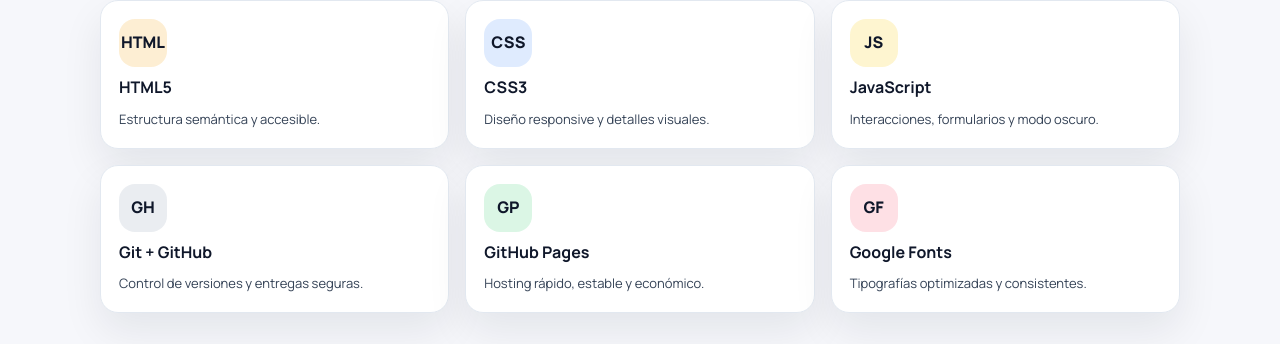
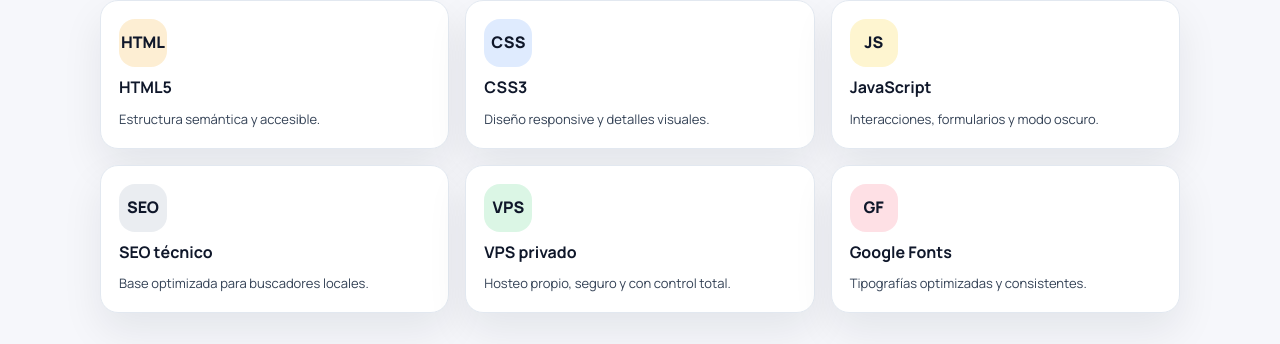
Before and after one commit to iM1GU1/im1gu1.github.io, a plain HTML site: page index.html in a window 1280 px wide. Shown: the part 1190-1534 px from the top of the page. Drawn offline with Linux system fonts and the light colour scheme.

Commit message:
Actualiza stack de hosting

```diff
--- a/index.html
+++ b/index.html
@@ -477,14 +477,14 @@
             <p>Interacciones, formularios y modo oscuro.</p>
           </div>
           <div class="card tech-card reveal" style="--delay:.2s">
-            <div class="tech-icon" style="--tech-bg:rgba(148,163,184,.2)">GH</div>
-            <h3>Git + GitHub</h3>
-            <p>Control de versiones y entregas seguras.</p>
+            <div class="tech-icon" style="--tech-bg:rgba(148,163,184,.2)">SEO</div>
+            <h3>SEO técnico</h3>
+            <p>Base optimizada para buscadores locales.</p>
           </div>
           <div class="card tech-card reveal" style="--delay:.25s">
-            <div class="tech-icon" style="--tech-bg:rgba(34,197,94,.16)">GP</div>
-            <h3>GitHub Pages</h3>
-            <p>Hosting rápido, estable y económico.</p>
+            <div class="tech-icon" style="--tech-bg:rgba(34,197,94,.16)">VPS</div>
+            <h3>VPS privado</h3>
+            <p>Hosteo propio, seguro y con control total.</p>
           </div>
           <div class="card tech-card reveal" style="--delay:.3s">
             <div class="tech-icon" style="--tech-bg:rgba(244,63,94,.16)">GF</div>
```
